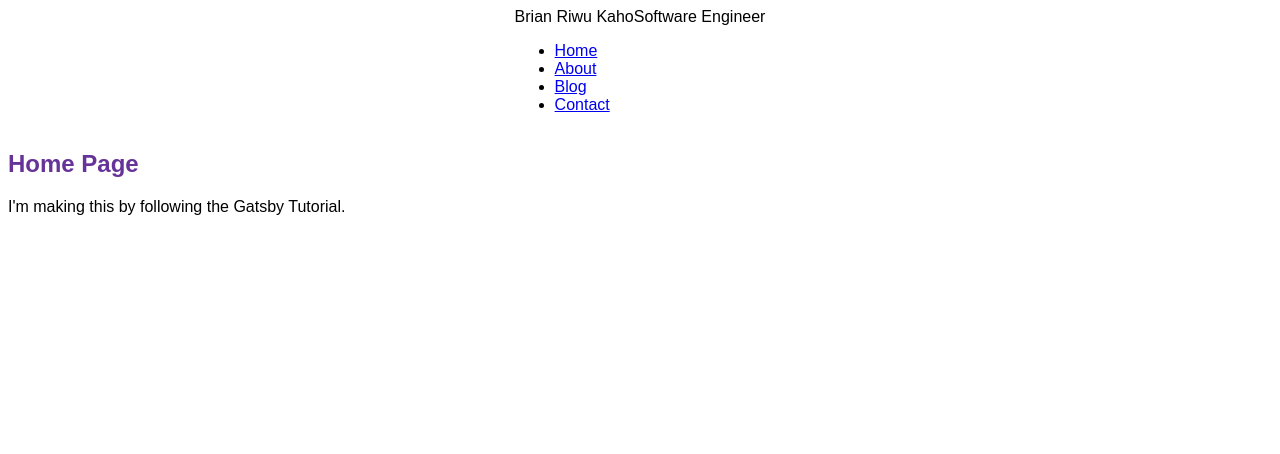
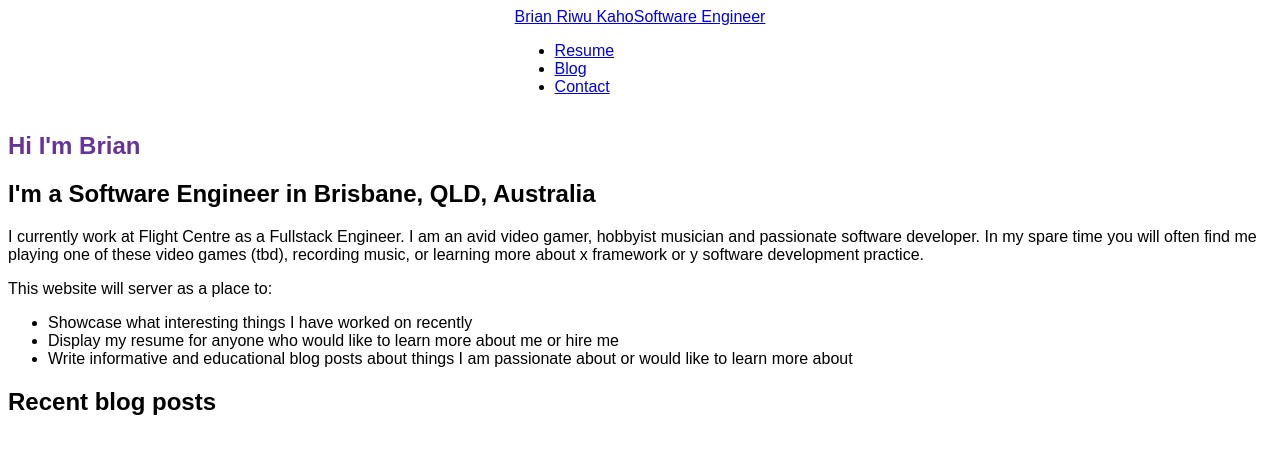
Before and after one commit to brianriwukaho/my-first-gatsby-site, a Gatsby site: page / in a window 1280 px wide. Built offline with nearby package versions, Linux system fonts and the light colour scheme; Gatsby itself is replaced by a stand-in of ours.

Commit message:
fleshed out index and removed about page

```diff
--- a/src/components/layout.js
+++ b/src/components/layout.js
@@ -20,19 +20,16 @@ const Layout = ({ pageTitle, children }) => {
       <header className={header}>
         <div className={headerContent}>
           <div className={ownerInfoContainer}>
-            <span className={navOwnerName}>Brian Riwu Kaho</span>
-            <span className={professionSpan}>Software Engineer</span>
+            <Link to="/" className={navLinkText}>
+              <span className={navOwnerName}>Brian Riwu Kaho</span>
+              <span className={professionSpan}>Software Engineer</span>
+            </Link>
           </div>
           <nav>
             <ul className={navLinks}>
               <li className={navLinkItem}>
-                <Link to="/" className={navLinkText}>
-                  Home
-                </Link>
-              </li>
-              <li className={navLinkItem}>
-                <Link to="/about" className={navLinkText}>
-                  About
+                <Link to="/resume" className={navLinkText}>
+                  Resume
                 </Link>
               </li>
               <li className={navLinkItem}>
--- a/src/components/layout.module.css
+++ b/src/components/layout.module.css
@@ -58,6 +58,16 @@
   flex-direction: row;
 }
 
+@media only screen and (max-width: 850px) {
+  .profession-span {
+    display: none;
+  }
+
+  .header-content {
+    flex-direction: column;
+  }
+}
+
 .content-section {
   position: relative;
   margin: 0px auto;
--- a/src/pages/index.js
+++ b/src/pages/index.js
@@ -1,12 +1,33 @@
 import * as React from "react";
 import Layout from "../components/layout";
 
-const IndexPage = () => {
+const AboutPage = () => {
   return (
-    <Layout pageTitle="Home Page">
-      <p>I'm making this by following the Gatsby Tutorial.</p>
+    <Layout pageTitle="Hi I'm Brian">
+      <h1>I'm a Software Engineer in Brisbane, QLD, Australia</h1>
+      <p>
+        I currently work at Flight Centre as a Fullstack Engineer. I am an avid
+        video gamer, hobbyist musician and passionate software developer. In my
+        spare time you will often find me playing one of these video games
+        (tbd), recording music, or learning more about x framework or y software
+        development practice.
+      </p>
+
+      <p>This website will server as a place to:</p>
+      <ul>
+        <li>Showcase what interesting things I have worked on recently</li>
+        <li>
+          Display my resume for anyone who would like to learn more about me or
+          hire me
+        </li>
+        <li>
+          Write informative and educational blog posts about things I am
+          passionate about or would like to learn more about
+        </li>
+      </ul>
+      <h1>Recent blog posts</h1>
     </Layout>
   );
 };
 
-export default IndexPage;
+export default AboutPage;
```
Also changed, not shown: src/pages/about.js (deleted, +0 -14 lines), src/pages/blog.js (added, +12 -0 lines), src/pages/contact.js (added, +12 -0 lines), src/pages/resume.js (added, +15 -0 lines).
